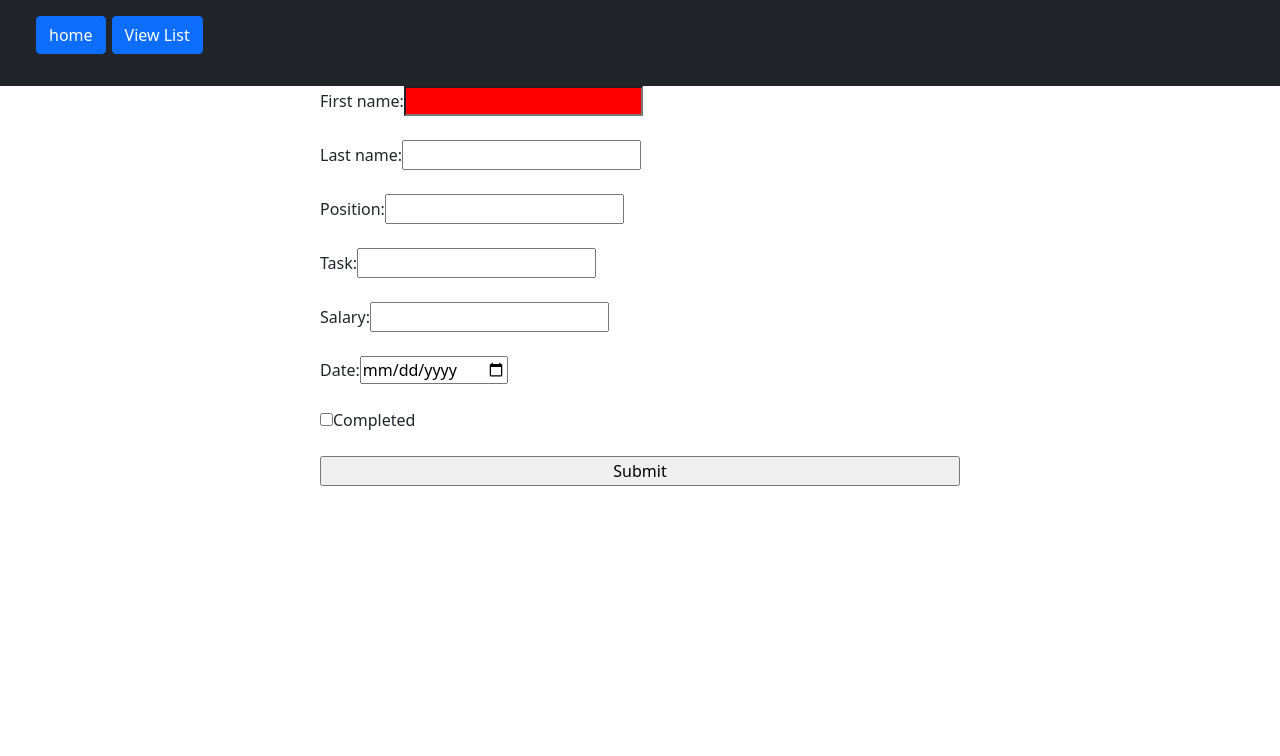
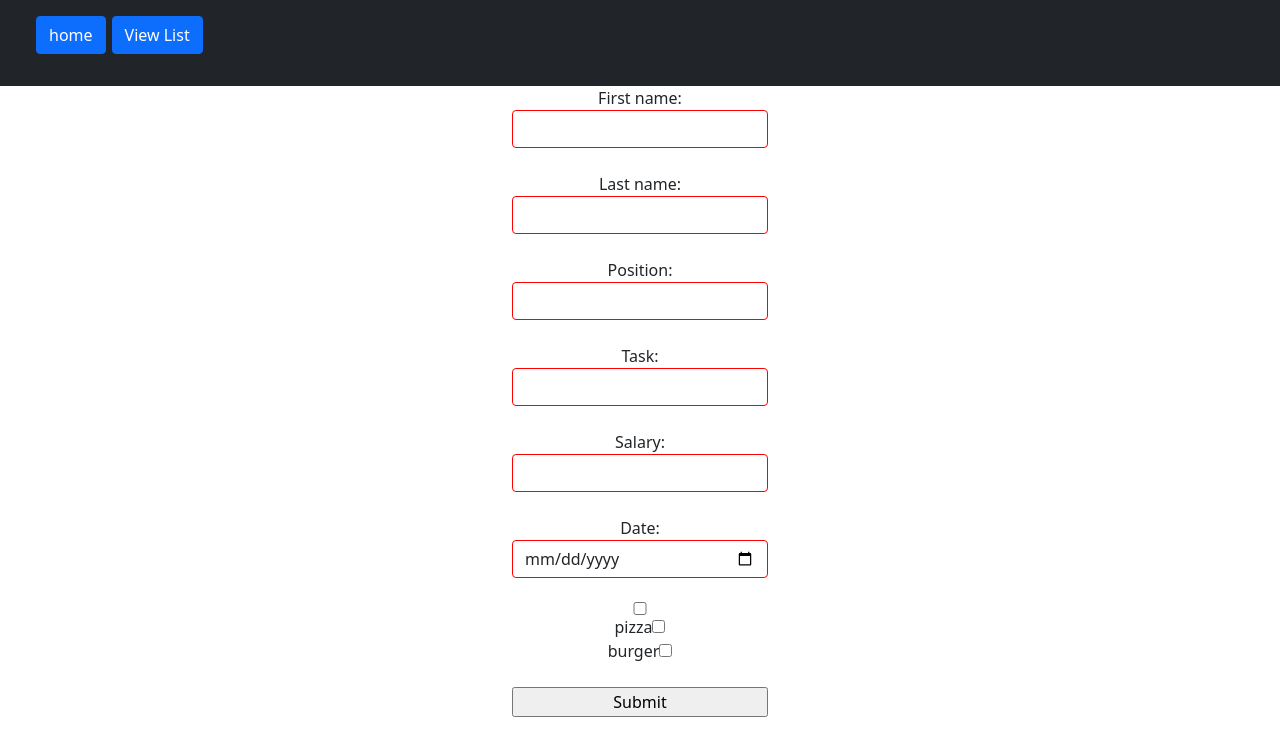
Before and after one commit to tumikole/administration-app-react, a React (Create React App) app: page /Form in a window 1280 px wide. Shown: the top 756 px of the page. Built offline with nearby package versions, Linux system fonts and the light colour scheme.

Commit message:
passing props to table

```diff
--- a/src/App.js
+++ b/src/App.js
@@ -23,28 +23,55 @@ class App extends Component {
       task: "",
       salary: "",
       date: "",
-      isChecked: false,
-    };
+      isSelectAll: false,
+      foodChoices: [{ status: false, name: 'pizza' },
+      { status: false, name: 'burger' }]
+      };
 
     this.handleChange = this.handleChange.bind(this);
     this.handleSubmit = this.handleSubmit.bind(this);
-    this.toggleChange = this.toggleChange.bind(this);
   }
 
   handleChange = (event) => {
     this.setState({ ...this.state, [event.target.name]: event.target.value });
   };
 
-  toggleChange = () => {
-    this.setState({
-      isChecked: !this.state.isChecked,
-    });
-  };
+  handleCheckboxChange (e) {
+    const newCheckBoxes = this.state.foodChoices
+      .map(choice => {
+        if (choice.name === e.target.name) {
+          return { ...choice, status: e.target.checked }
+        }
+
+        return choice
+      })
+
+    this.setState({ foodChoices: newCheckBoxes })
+  }
+
+  handleCheckboxAll (e) {
+    const newCheckBoxs = this.state.foodChoices
+      .map(choice => {
+        return { ...choice, status: e.target.checked }
+      }
+      )
+
+    this.setState({ foodChoices: newCheckBoxs, isSelectAll: e.target.checked })
+  }
+
+  displayCheckedItems () {
+    var selectedItems = this.state.foodChoices.filter(choice => choice.status == true)
+    return (<div>
+      {selectedItems.map(item => <div> {item.name} </div>)}
+    </div>)
+
+  }
+
 
   handleSubmit = (event) => {
     event.preventDefault();
 
-    const { name, surname, position, task, salary, date, isChecked } =
+    const { name, surname, position, task, salary, date } =
       this.state;
     let newState = {
       id: uuidv4(),
@@ -54,7 +81,7 @@ class App extends Component {
       task,
       salary,
       date,
-      isChecked,
+
     };
     if (name && surname && position && task && salary && date) {
       this.setState({
@@ -76,7 +103,8 @@ class App extends Component {
     return (
       <Router>
         <Switch>
-          <Route path="/home" exact component={Home} />
+
+          <Route path="/home" component={Home} />
           <Route exact path="/">
             <Redirect to="/home" />
           </Route>
@@ -85,11 +113,13 @@ class App extends Component {
               mainState={this.state}
               handleChange={this.handleChange}
               handleSubmit={this.handleSubmit}
+              handleCheckboxChange={this.handleCheckboxChange}
+              handleCheckboxAll={this.handleCheckboxAll}
             />
           </Route>
           <Route path="/List">
-            <Table list={this.state.list} handleToggle={this.toggleChange}
- />
+          <Table list={this.state.list} displayCheckedItems={this.displayCheckedItems}
+/>
           </Route>
         </Switch>
       </Router>
--- a/src/CSS/form.css
+++ b/src/CSS/form.css
@@ -1,6 +1,12 @@
 form{
     display:flex;
     flex-direction:column;
-    width:50%;
+    width:20%;
     margin: auto;
+    text-align: center;
 }
+
+/* input{
+    text-align: center;
+
+} */
--- a/src/Components/form.js
+++ b/src/Components/form.js
@@ -1,11 +1,19 @@
-import React, { Component } from 'react';
-import Navbar from './nav'
-import '../CSS/form.css'
+import React, { Component } from "react";
+import Navbar from "./nav";
+import "../CSS/form.css";
 class form extends Component {
+  constructor(props){
+    super(props);
+    this.state ={
+
+    }
+
+  }
 
 
   render() {
-    const {name, surname, position, task, salary, date, isChecked } = this.props.mainState;
+    const { name, surname, position, task, salary, date, isSelectAll, foodChoices } =
+      this.props.mainState;
 
     return (
       <div>
@@ -18,80 +26,98 @@ class form extends Component {
           />
         </div>
         <form onSubmit={this.props.handleSubmit}>
-          <label for="name">
           First name:
           <input
+            class="form-control"
             style={{
-                backgroundColor: name == "" ? "red" : "blue",
+              borderColor: name.length < 6 ? "red" : "green",
             }}
             type="text"
             name="name"
             value={name}
             onChange={this.props.handleChange}
           />
-          </label>
           <br />
-          <label for="surname">
           Last name:
           <input
+          style={{
+            borderColor: surname.length < 6 ? "red" : "green",
+          }}
+            class="form-control"
             type="text"
             name="surname"
             value={surname}
             onChange={this.props.handleChange}
           />
-          </label>
           <br />
-          <label for="position">
           Position:
-            <input
-              type="text"
+          <select
+          style={{
+            borderColor: position.length < 6 ? "red" : "green",
+          }}
+            class="form-control"
             name="position"
             value={position}
             onChange={this.props.handleChange}
-            />
-          </label>
+          >
+            <option></option>
+            <option>Manager</option>
+            <option>Senior Developer</option>
+            <option>Junior Developer</option>
+          </select>
           <br />
-          <label for="tsk">
           Task:
           <input
+          style={{
+            borderColor: task.length < 6 ? "red" : "green",
+          }}
+            class="form-control"
             type="text"
             name="task"
             value={task}
             onChange={this.props.handleChange}
           />
-          </label>
           <br />
-          <label for="salary">
           Salary:
           <input
+          style={{
+            borderColor: salary.length < 3 ? "red" : "green",
+          }}
+            class="form-control"
             type="number"
             name="salary"
             value={salary}
             onChange={this.props.handleChange}
           />
-          </label>
           <br />
-          <label for="date">
           Date:
           <input
+          style={{
+            borderColor: date.length < 6 ? "red" : "green",
+          }}
+            class="form-control"
             type="date"
             name="date"
             value={date}
             onChange={this.props.handleChange}
           />
-          </label>
           <br />
-          <label for="complete">
           <input
-              name={isChecked}
-              type="checkbox"
-              defaultChecked={isChecked}
-              onChange={this.props.toggleChange}
-            />
-            Completed
-          </label>
+                  checked={isSelectAll}
+                  name='checkboxAll'
+                  onChange={(e) => this.props.handleCheckboxAll(e)} type="checkbox" />
+
+{foodChoices.map(choice =>
+                <div>
+                  <label> {choice.name} </label>
+                  <input
+                    checked={choice.status}
+                    name={choice.name}
+                    onChange={(e) => this.handleCheckboxChange(e)} type="checkbox" />
+                </div>
+                    )}
           <br />
-          <input type="submit" value="Submit" />
+          <input  type="submit" value="Submit" />
         </form>
       </div>
     );
--- a/src/Components/table.js
+++ b/src/Components/table.js
@@ -1,7 +1,10 @@
 import React, { Component } from 'react';
 import Navbar from './nav'
+
 class table extends Component {
   render() {
+        console.log("tumi", this.props);
+
     return (
       <div>
         <Navbar
@@ -10,6 +13,7 @@ class table extends Component {
             { name: "Add", location: "/Form" },
           ]}
         />
+
         <br />
         <hr />
 
@@ -25,7 +29,7 @@ class table extends Component {
               <th scope="col">Salary</th>
               {/* <th scope="col">Food</th> */}
               <th scope="col">Date</th>
-              <th scope="col">Complete</th>
+              <th scope="col">Food</th>
             </tr>
           </thead>
           <tbody>
@@ -38,6 +42,8 @@ class table extends Component {
                   <td>{person.salary}</td>
                   <td>{person.date}</td>
                   <td>{person.task}</td>
+                  <td>{this.props.displayCheckedItems()}</td>
+
                   <td></td>
                 </tr>
               );
```
Also changed, not shown: src/Components/login.js (added, +29 -0 lines), src/Components/person.js (deleted, +0 -11 lines). Lines whose indentation alone changed are shown as unchanged.
